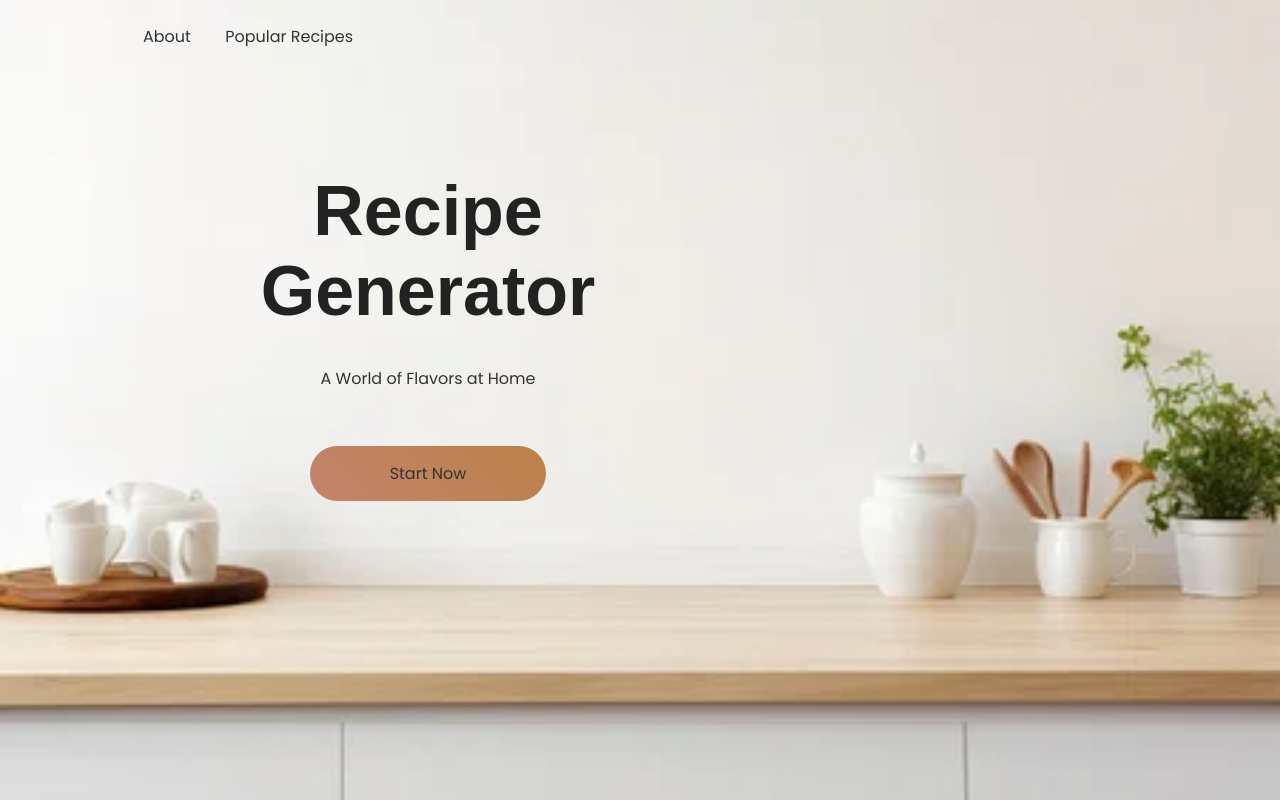
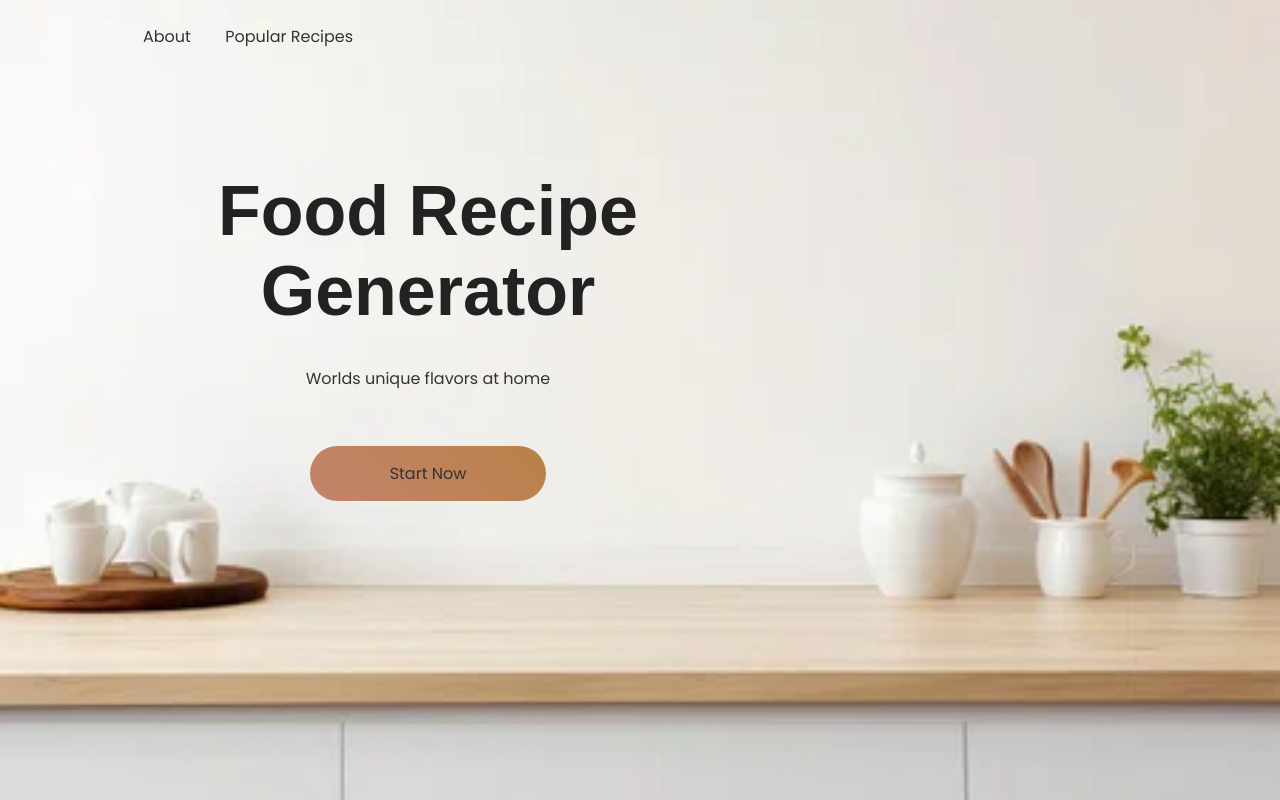
Before and after one commit to gunjankumar141/CookingCoach, a Flask app: page / in a window 1280 px wide. Run offline with Flask 3, Linux system fonts and the light colour scheme; some web fonts are replaced.

Commit message:
changes in frontend

```diff
--- a/static/home.css
+++ b/static/home.css
@@ -49,10 +49,13 @@ nav ul li a{
     background-image: linear-gradient(45deg, #c4836c, #ba8148);
     font-size: 14px;
     border-radius: 30px;
-
+    /* display: inline-block;
+    text-decoration: none; */
 }
 
 .content{
+    /* margin-top: 20%;
+    max-width: 500px; */
     margin-top: 10%;
     max-width: 600px;
     text-align: center;
--- a/static/style.css
+++ b/static/style.css
@@ -19,6 +19,8 @@ body{
     line-height: 1.6;
     font-family: 'Poppins', sans-serif;
     background-color: var(--bg-color);
+    /* font-weight: 300;
+    font-size: 1.05rem; */
 }
 
 /*  */
@@ -30,6 +32,7 @@ body{
 }
 .text{
     opacity: 0.8;
+    /* opacity: 0.9; */
 }
 .title{
     font-size: 2rem;
--- a/templates/home.html
+++ b/templates/home.html
@@ -2,7 +2,7 @@
 <html>
     <head>
         <meta name="viewport" content="width=device-width, initial-scale=1.0">
-        <title>Recipe Generator Website</title>
+        <title>Food Recipe Generator Website</title>
         <link rel="stylesheet" href="../static/home.css">
         <link rel="stylesheet" href="https://fonts.google.com/specimen/Young+Serif">
         <link rel="icon" type="image/png" href="../static/images/fridge_logo.png">
@@ -16,8 +16,8 @@
                 </ul>
             </nav>
             <div class="content">
-                <h1 class="animation" style="font-family: sans-serif;">Recipe<br>Generator</h1><br>
-                <p class="animation">A World of Flavors at Home</p><br>
+                <h1 class="animation" style="font-family: sans-serif;">Food Recipe<br>Generator</h1><br>
+                <p class="animation"> Worlds unique flavors at home</p><br>
                 <a href="/start" class="btn animation">Start Now</a>
             </div>
         </div>
--- a/templates/index.html
+++ b/templates/index.html
@@ -3,7 +3,7 @@
 <head>
   <meta charset="UTF-8">
   <meta name="viewport" content="width=device-width, initial-scale=1.0">
-  <title>Find Meal For Your Ingredients</title>
+  <title>Find New Recipes For Your Available Ingredients</title>
   <link rel="stylesheet" href="https://cdnjs.cloudflare.com/ajax/libs/font-awesome/5.15.1/css/all.min.css" integrity="sha512-+4zCK9k+qNFUR5X+cKL9EIR+ZOhtIloNl9GIKS57V1MyNsYpYcUrUeQc9vNfzsWfV28IaLL3i96P9sdNyeRssA==" crossorigin="anonymous" />
   <link rel = "stylesheet" href = "../static/style.css">
   <link rel="icon" type="image/png" href="../static/images/fridge_logo.png">
@@ -13,13 +13,14 @@
     <ul>
         <li><a href="#">About</a></li>
         <li><a href="#">Popular Recipes</a></li>
+        <!-- Food recipe generation -->
     </ul>
 </nav>
 
   <div class = "container">
     <div class = "meal-wrapper">
       <div class = "meal-search">
-        <h2 class = "title" >Recipe Generator</h2>
+        <h2 class = "title" >Food Recipe Generator</h2>
 
         <div class = "meal-search-box">
           <input type = "text" class = "search-control" placeholder="Enter an ingredient" id = "search-input">
```
